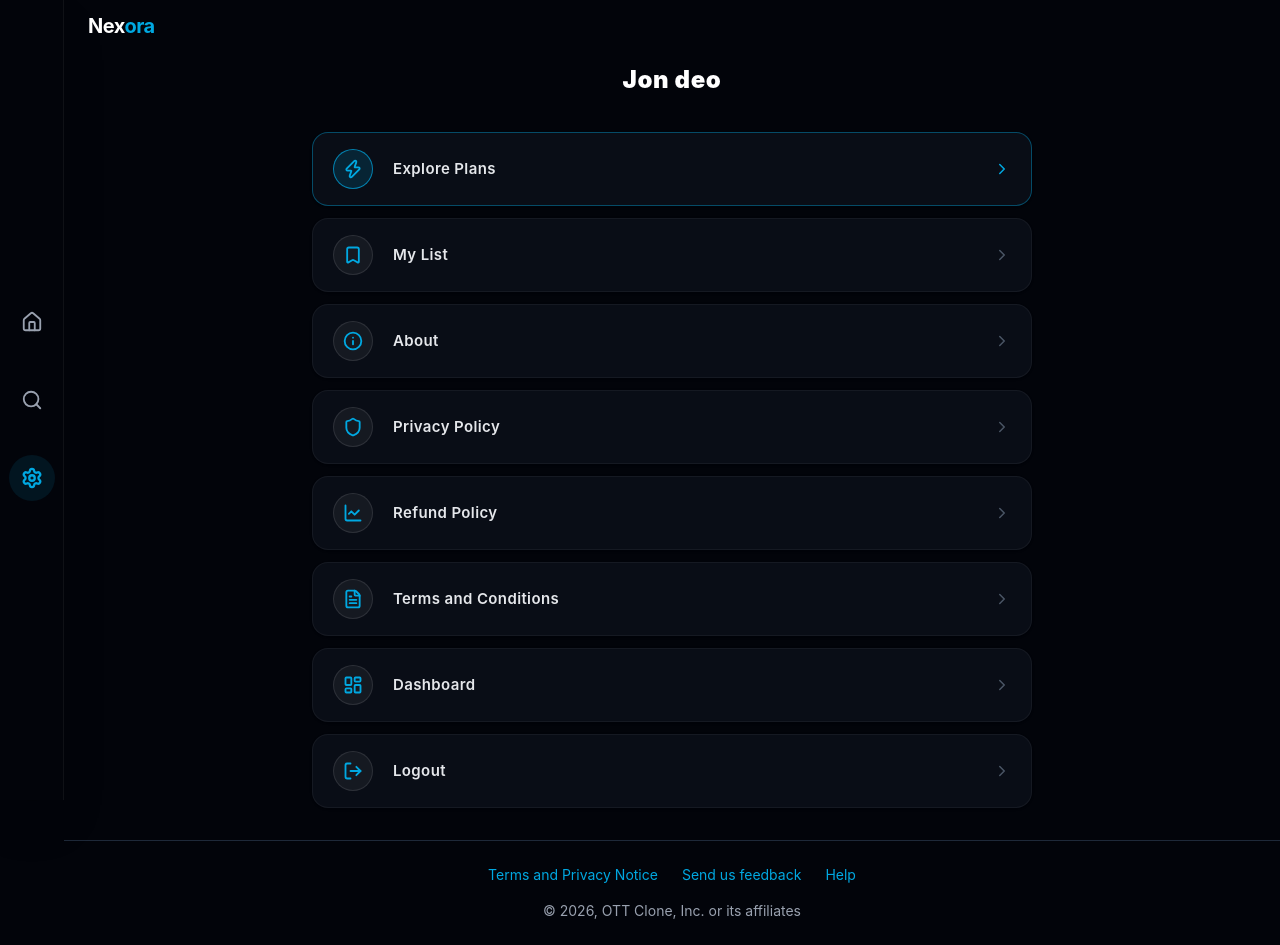
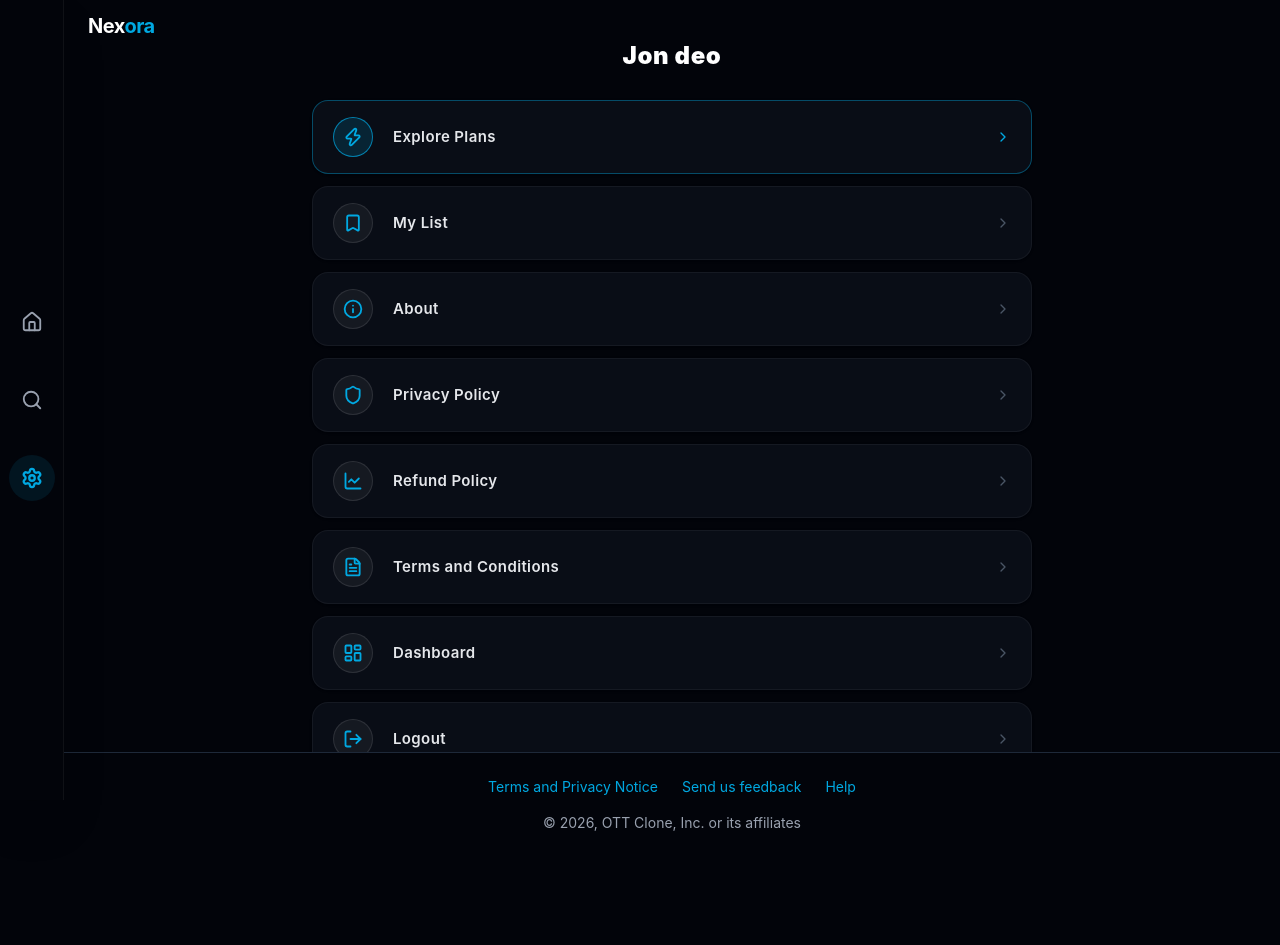
Before and after one commit to PankajPote18/SoundSphere, a React (Vite) app: page /settings in a window 1280 px wide. After the commit the page ends 857 px from the top, so only its background shows below. Built offline with nearby package versions, Linux system fonts and the light colour scheme.

Commit message:
Changes Done5

```diff
--- a/src/pages/SettingsPage.jsx
+++ b/src/pages/SettingsPage.jsx
@@ -46,29 +46,32 @@ const SettingsPage = () => {
   const user = userStr ? JSON.parse(userStr) : null;
 
   return (
-    <div className="w-full bg-bg-dark pt-12 md:pt-16 pb-8 flex flex-col items-center min-h-[calc(100vh-80px)]">
-      <div className="flex-1 w-full max-w-3xl flex flex-col justify-center">
+    <div className="w-full bg-bg-dark pt-6 md:pt-10 pb-4 min-h-[calc(100dvh-80px)] overflow-hidden">
+      <div className="w-full max-w-3xl h-[calc(100dvh-104px)] mx-auto px-4 md:px-6 flex flex-col justify-between">
+
+        {/* Top Section */}
+        <div>
           {/* User Profile */}
-        <div className="flex flex-col items-center mb-5 md:mb-8">
-          <h1 className="text-xl md:text-2xl font-black text-white mb-1 tracking-wide">
+          <div className="flex flex-col items-center mb-4 md:mb-6">
+            <h1 className="text-lg md:text-2xl font-black text-white mb-1 tracking-wide text-center">
               {user?.name || 'Jon deo'}
             </h1>
           </div>
 
-        {/* Settings Menu - all grouped together including logout */}
-        <div className="w-full px-6 space-y-3">
+          {/* Settings Menu */}
+          <div className="w-full space-y-2.5 md:space-y-3">
             {menuItems.map((item, index) => (
               <button
                 key={index}
                 onClick={() => handleNavigation(item)}
-              className={`w-full flex items-center justify-between px-4 md:px-5 py-3.5 md:py-4 bg-bg-card hover:bg-white/5 border ${item.isHighlight
+                className={`w-full flex items-center justify-between px-3.5 md:px-5 py-3 md:py-4 bg-bg-card hover:bg-white/5 border ${item.isHighlight
                     ? 'border-[#00A8E1]/40 shadow-[0_0_12px_rgba(0,168,225,0.12)]'
                     : 'border-white/5'
                   } rounded-2xl transition-all duration-300 group shadow-sm hover:shadow-md cursor-pointer`}
               >
-              <div className="flex items-center space-x-3 md:space-x-5">
+                <div className="flex items-center space-x-3 md:space-x-5 min-w-0">
                   <div
-                  className={`w-9 h-9 md:w-10 md:h-10 rounded-full flex items-center justify-center border transition-colors ${item.isHighlight
+                    className={`w-8 h-8 md:w-10 md:h-10 shrink-0 rounded-full flex items-center justify-center border transition-colors ${item.isHighlight
                         ? 'bg-[#00A8E1]/15 border-[#00A8E1]/70'
                         : 'bg-white/5 border-white/10 group-hover:border-[#00A8E1]/30'
                       }`}
@@ -76,20 +79,21 @@ const SettingsPage = () => {
                     <item.icon className="w-4 h-4 md:w-5 md:h-5 text-[#00A8E1]" strokeWidth={2.2} />
                   </div>
 
-                <span className="font-semibold text-sm md:text-[15px] tracking-wide text-gray-200 group-hover:text-white transition-colors">
+                  <span className="font-semibold text-[13px] md:text-[15px] tracking-wide text-gray-200 group-hover:text-white transition-colors text-left truncate">
                     {item.name}
                   </span>
                 </div>
 
                 <ChevronRight
-                size={18}
-                className={`${item.isHighlight
+                  size={16}
+                  className={`shrink-0 ${item.isHighlight
                       ? 'text-[#00A8E1]'
                       : 'text-gray-600 group-hover:text-gray-400'
                     } transition-colors`}
                 />
               </button>
             ))}
+          </div>
         </div>
       </div>
 
```
Lines whose indentation alone changed are shown as unchanged.
